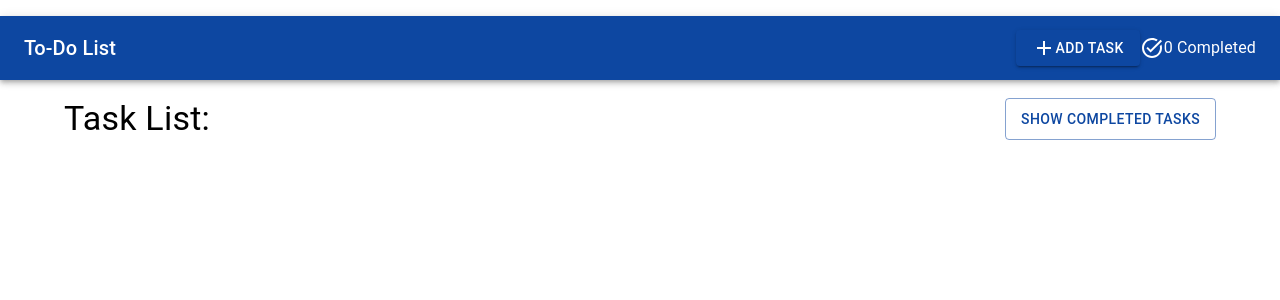
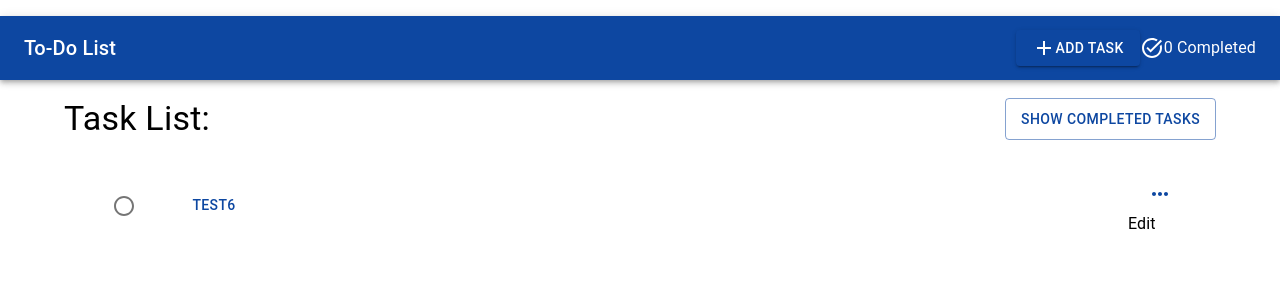
Before and after one commit to hewitson-j/new-todo-list, a React (Vite) app: page / in a window 1280 px wide. Shown: the top 300 px of the page. Built offline with nearby package versions, Linux system fonts and the light colour scheme.

Commit message:
Added update and Edit Form Modal.

```diff
--- a/src/components/DateInput.tsx
+++ b/src/components/DateInput.tsx
@@ -5,6 +5,9 @@ interface DateInputProps {
   month: string;
   day: string;
   year: string;
+  // monthId: string;
+  // dayId: string;
+  // yearId: string;
   onMonthChange: (value: string) => void;
   onDayChange: (value: string) => void;
   onYearChange: (value: string) => void;
@@ -15,6 +18,9 @@ export default function DateInput({
   month,
   day,
   year,
+  // monthId,
+  // dayId,
+  // yearId,
   onMonthChange,
   onDayChange,
   onYearChange,
@@ -24,7 +30,7 @@ export default function DateInput({
       <Typography variant="caption">{title}</Typography>
       <Box sx={{ display: "flex", gap: "5px" }}>
         <TextField
-          id="month"
+          // id={monthId}
           label="Month"
           type="number"
           value={month}
@@ -46,7 +52,7 @@ export default function DateInput({
           }}
         />
         <TextField
-          id="day"
+          // id={dayId}
           label="Day"
           type="number"
           value={day}
@@ -68,7 +74,7 @@ export default function DateInput({
           }}
         />
         <TextField
-          id="year"
+          // id={yearId}
           label="Year"
           type="number"
           value={year}
--- a/src/components/Task.tsx
+++ b/src/components/Task.tsx
@@ -73,8 +73,10 @@ function Task({ task }: TaskProps) {
             />
           </ListItemText>
         </ListItemButton>
-        <Tooltip title="More" arrow>
-          <TaskMenu taskId={task.id} />
+        <Tooltip title="More" placement="top" arrow>
+          <div>
+            <TaskMenu taskId={task.id} />
+          </div>
         </Tooltip>
       </ListItem>
     </div>
--- a/src/components/TaskMenu.tsx
+++ b/src/components/TaskMenu.tsx
@@ -4,10 +4,11 @@ import Menu from "@mui/material/Menu";
 import MenuItem from "@mui/material/MenuItem";
 
 import MoreHorizIcon from "@mui/icons-material/MoreHoriz";
+import DeleteIcon from "@mui/icons-material/Delete";
 import EditIcon from "@mui/icons-material/Edit";
-import DeleteIcon from "@mui/icons-material/Delete";
 import { useTasks } from "./TasksProvider";
 import EditFormModal from "./EditFormModal";
+import { useState } from "react";
 
 interface TaskMenuProps {
   taskId: string;
@@ -21,6 +22,12 @@ export default function TaskMenu({ taskId }: TaskMenuProps) {
   };
   const handleClose = () => {
     setAnchorEl(null);
+  };
+
+  const [isModalOpen, setIsModalOpen] = useState(false);
+
+  const handleModalOpen = () => {
+    setIsModalOpen(!isModalOpen);
   };
 
   const { removeTaskById, findTaskById } = useTasks();
@@ -45,9 +52,14 @@ export default function TaskMenu({ taskId }: TaskMenuProps) {
           "aria-labelledby": "basic-button",
         }}
       >
-        <MenuItem onClick={handleClose}>
+        <MenuItem
+          onClick={() => {
+            handleClose();
+            handleModalOpen();
+          }}
+        >
           <EditIcon />
-          <EditFormModal task={findTaskById?.(taskId)} />
+          Edit
         </MenuItem>
         <MenuItem
           onClick={() => {
@@ -59,6 +71,13 @@ export default function TaskMenu({ taskId }: TaskMenuProps) {
           Delete
         </MenuItem>
       </Menu>
+
+      {/* Modal goes here */}
+      <EditFormModal
+        isModalOpen={isModalOpen}
+        handleIsModalOpen={handleModalOpen}
+        task={findTaskById?.(taskId)}
+      />
     </div>
   );
 }
--- a/src/components/TaskModal.tsx
+++ b/src/components/TaskModal.tsx
@@ -112,9 +112,11 @@ export default function TaskModal({
               </Button>
             </div>
           </div>
-          <Typography id="modal-modal-description" sx={{ mt: 2 }}>
-            {description}
-          </Typography>
+          {description && (
+            <Typography id="modal-modal-description" sx={{ mt: 2 }}>
+              Description: {description}
+            </Typography>
+          )}
           {priority && (
             <Typography id="modal-modal-description" sx={{ mt: 2 }}>
               Priority: {priority}
--- a/src/components/TasksProvider.tsx
+++ b/src/components/TasksProvider.tsx
@@ -16,7 +16,18 @@ export function useTasks() {
 }
 
 function TasksProvider({ children }: { children: ReactNode }) {
-  const [tasks, setTasks] = useState<Tasks>([]);
+  const [tasks, setTasks] = useState<Tasks>([
+    {
+      id: "353",
+      title: "test6",
+      description: "",
+      isCompleted: false,
+      location: "",
+      projectId: "Inbox",
+      priority: "low",
+      tags: [],
+    },
+  ]);
 
   function addTask(newTask: TaskType) {
     setTasks([...tasks, newTask]);
```
